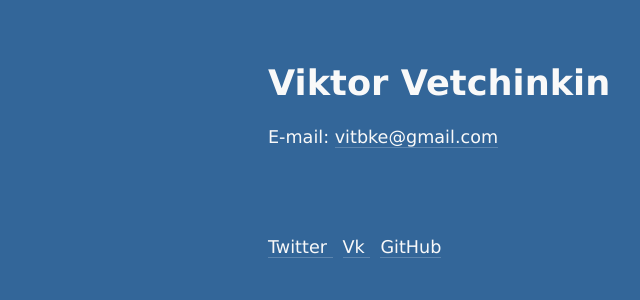
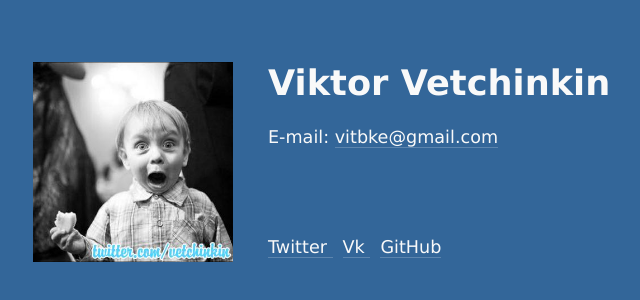
Before and after one commit to vetchinkin/vetchinkin.github.io, a plain HTML site: page index.html in a window 1280 px wide. Shown: the part 238-538 px from the top of the page, without its empty margins (307-947 px from the left). Drawn offline with Linux system fonts and the light colour scheme.

Commit message:
Revert "Update styles.css"
This reverts commit 1a9b54371e519d8e0ab0a60bbdc73cc99183c058.

```diff
--- a/css/styles.css
+++ b/css/styles.css
@@ -23,7 +23,7 @@ body {
 .info {
 	width: 600px;
 	height: 200px;
-	background: url('../img/uuu.jpg') 0 0 no-repeat;
+	background: url('../img/pict.jpg') 0 0 no-repeat;
 	background-size: 200px 200px;
 	box-sizing: border-box;
 	padding-left: 235px;
```
